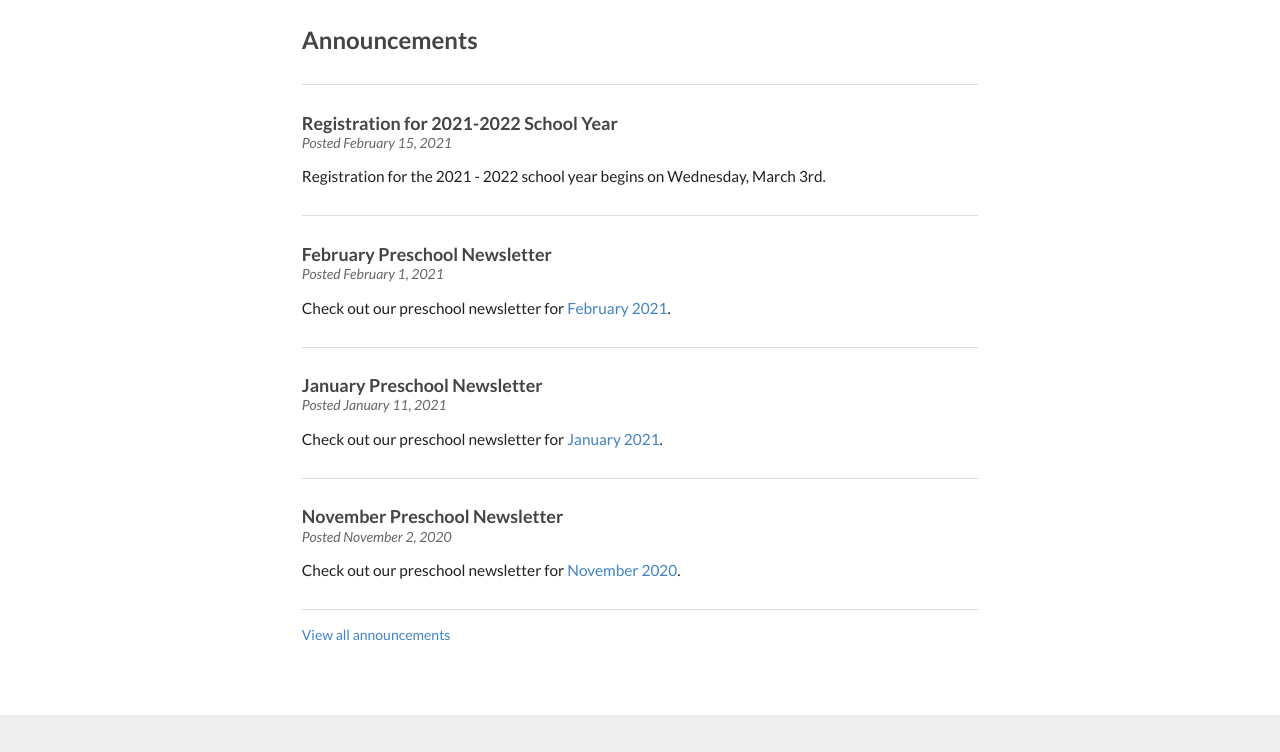
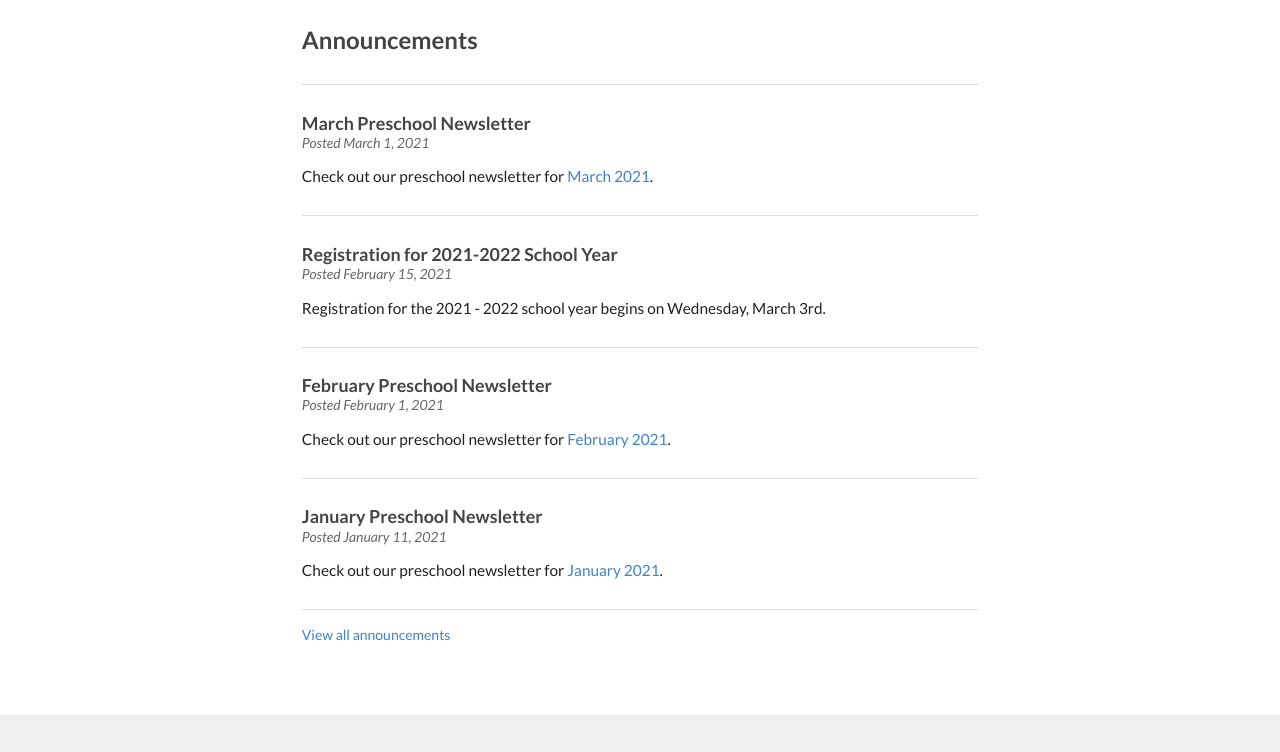
Before and after one commit to childrenofhope/childrenofhope, a Jekyll site: the page built from index.html, in a window 1280 px wide and 900 px high, scrolled down 721 px, cut to the strip 148-900 px from the top of the window. Built offline with Jekyll 4.4.1, drawn with Linux system fonts in a browser that asks for light colours; the list of posts is cut into pages by our own code.

Commit message:
Added March 2021 newsletter

```diff
--- a/newsletter.md
+++ b/newsletter.md
@@ -10,6 +10,9 @@
 <h3 class="ui header">Current School Year</h3>
 
 <div class="ui newsletter list">
+  <a class="item" href="{{ site.baseurl }}/assets/newsletters/2020-2021/COH_March_2021_Newsletter.pdf">
+    March 2021
+  </a>
   <a class="item" href="{{ site.baseurl }}/assets/newsletters/2020-2021/COH_February_2021_Newsletter.pdf">
     February 2021
   </a>
```
Also changed, not shown: _posts/2021-03-01-march-newsletter.md (added, +13 -0 lines), 1 other file.
